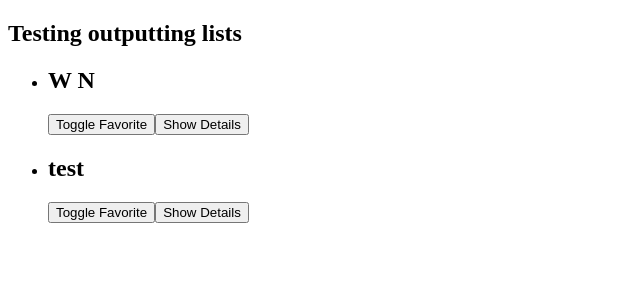
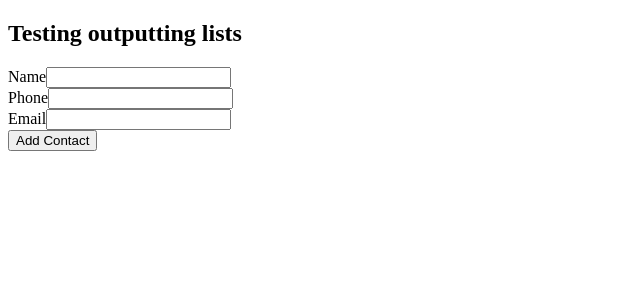
Before and after one commit to wiamnasr/vue-cli-01-a-new-vue-project, a Vue app: page / in a window 1280 px wide. Shown: the top 300 px of the page, without its empty margins (0-640 px from the left). Built offline with nearby package versions, Linux system fonts and the light colour scheme.

Commit message:
handling form data in Vue

```diff
--- a/src/App.vue
+++ b/src/App.vue
@@ -1,5 +1,6 @@
 <template>
   <h2>Testing outputting lists</h2>
+  <new-friend @add-to-friends-list="addToFriendsList"></new-friend>
   <ul>
     <friend-contact
       v-for="friend in friends"
@@ -20,20 +21,20 @@
     data() {
       return {
         friends: [
-          {
-            id: 'wiam',
-            name: 'W N',
-            phone: '01 234 546 542',
-            email: 'xyz@zyx.com',
-            favorite: false,
-          },
-          {
-            id: 'test',
-            name: 'test',
-            phone: '01 234 111 542',
-            email: 'test@zyx.com',
-            // Not providing a favorite value here to demonstrate default prop value setting in components
-          },
+          //   {
+          //     id: 'wiam',
+          //     name: 'W N',
+          //     phone: '01 234 546 542',
+          //     email: 'xyz@zyx.com',
+          //     favorite: false,
+          //   },
+          //   {
+          //     id: 'test',
+          //     name: 'test',
+          //     phone: '01 234 111 542',
+          //     email: 'test@zyx.com',
+          //     // Not providing a favorite value here to demonstrate default prop value setting in components
+          //   },
         ],
       };
     },
@@ -44,6 +45,11 @@
         );
         identifiedFriend.favorite = !identifiedFriend.favorite;
       },
+
+      addToFriendsList(friendInfo) {
+        console.log(friendInfo);
+        this.friends.push(friendInfo);
+      },
     },
   };
 </script>
--- /dev/null
+++ b/src/components/NewFriend.vue
@@ -0,0 +1,72 @@
+<template>
+  <form @submit.prevent="addToFriendsList">
+    <div>
+      <label>Name</label>
+      <input
+        type="text"
+        v-model="inputName"
+      />
+    </div>
+    <div>
+      <label>Phone</label>
+      <input
+        type="tel"
+        v-model="inputPhone"
+      />
+    </div>
+    <div>
+      <label>Email</label>
+      <input
+        type="email"
+        v-model="inputEmail"
+      />
+    </div>
+    <button>Add Contact</button>
+  </form>
+</template>
+
+<script>
+  export default {
+    emits: {
+      'add-to-friends-list': function (friendInfo) {
+        if (
+          friendInfo.name &&
+          friendInfo.id &&
+          friendInfo.phone &&
+          friendInfo.email
+        ) {
+          console.log(friendInfo);
+          return true;
+        } else {
+          console.log('invalid emit');
+          console.log(friendInfo);
+          return false;
+        }
+      },
+    },
+    data() {
+      return {
+        inputName: '',
+        inputPhone: '',
+        inputEmail: '',
+      };
+    },
+    methods: {
+      addToFriendsList() {
+        console.log('adding to friends list: ');
+        console.log(`${this.inputName} - ${this.inputEmail}`);
+
+        this.$emit('add-to-friends-list', {
+          id: `${this.inputName} ${this.inputEmail}`,
+          name: this.inputName,
+          phone: this.inputPhone,
+          email: this.inputEmail,
+        });
+
+        this.inputName = '';
+        this.inputPhone = '';
+        this.inputEmail = '';
+      },
+    },
+  };
+</script>
--- a/src/main.js
+++ b/src/main.js
@@ -2,10 +2,12 @@ import { createApp } from 'vue';
 
 import App from './App.vue';
 import FriendContact from './components/FriendContact.vue';
+import NewFriend from './components/NewFriend.vue';
 
 const app = createApp(App);
 
 // Registering the component
-app.component('friend-contact', FriendContact)
+app.component('friend-contact', FriendContact);
+app.component('new-friend', NewFriend);
 
 app.mount('#app');
```
